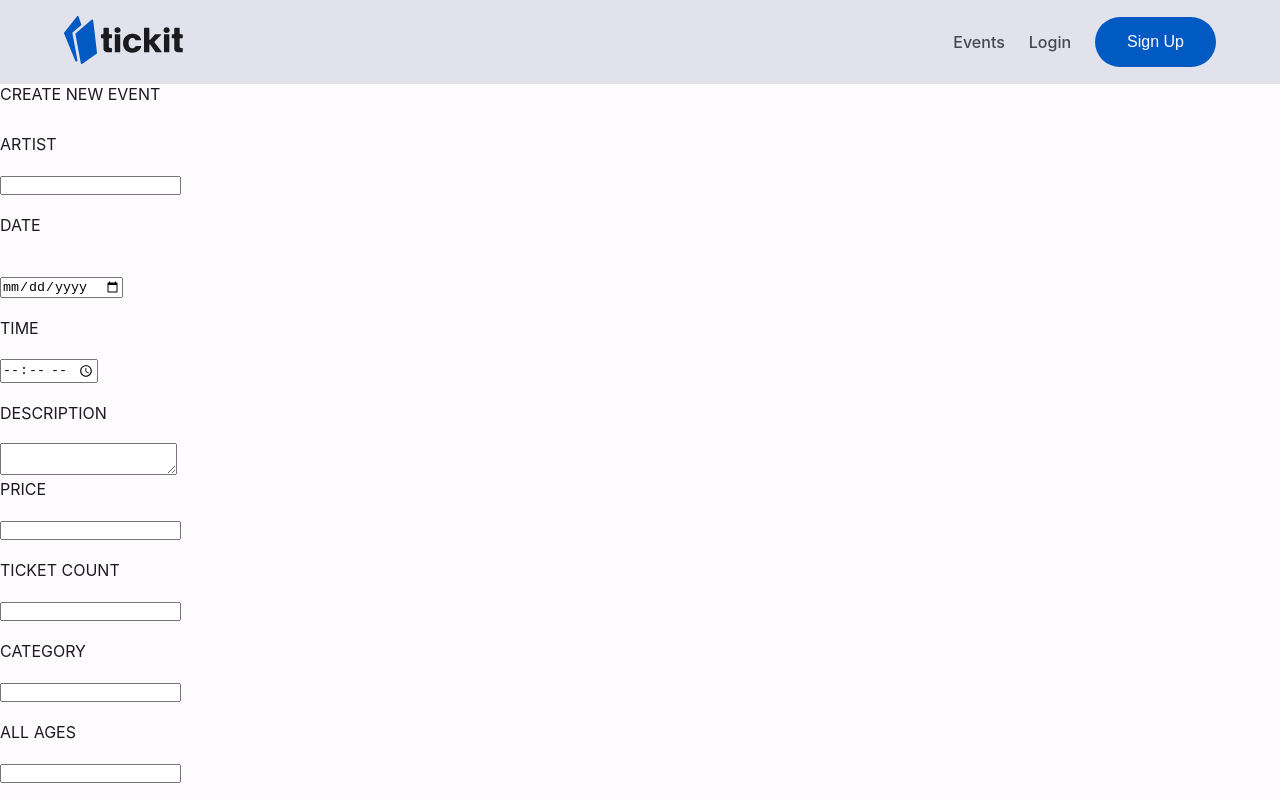
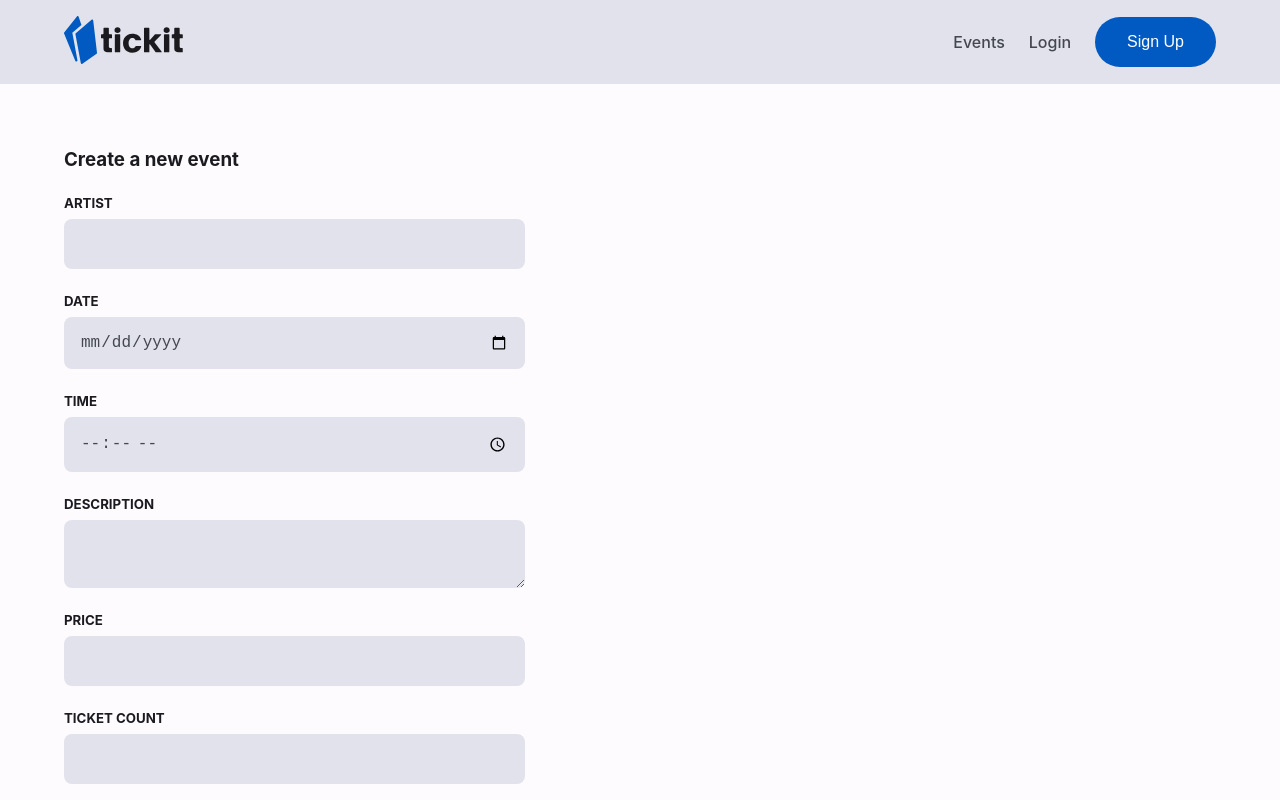
Before and after one commit to benjaminrogerlewin/tickit-front-end, a React (Create React App) app in the folder tickit/: page /create in a window 1280 px wide. Shown: the top 800 px of the page. Built offline with nearby package versions, Linux system fonts and the light colour scheme; no server answers.

Commit message:
Styled Create Events and Admin Events components.

```diff
--- a/tickit/src/App.css
+++ b/tickit/src/App.css
@@ -381,20 +381,25 @@ body {
   padding: 4rem;
 }
 
-#events-container {
+/* #events-container {
   width: 100%;
   display: flex;
-  flex-direction: row;
+  flex-direction: column;
   justify-content: center;
   align-items: center;
+  gap: 1.5rem;
+} */
+
+.event-cards {
+  display: grid;
+  grid-template-columns: repeat(auto-fit, minmax(500px, 2fr));
   gap: 1.5rem;
 }
 
 .event-card {
-  width: 50%;
   display: flex;
-  flex-direction: column;
-  justify-content: center;
+  flex-direction: row;
+  justify-content: space-between;
   align-items: center;
   background-color: var(--md-sys-color-surface-variant);
   color: var(--md-sys-color-on-surface-variant);
@@ -413,6 +418,96 @@ body {
 }
 
 /* Events */
+
+/* Admin Events */
+
+.admin-events-main-container {
+  width: 100%;
+  display: flex;
+  flex-direction: column;
+  justify-content: center;
+  align-items: center;
+  gap: 1.5rem;
+  padding: 4rem;
+}
+
+#admin-events-container {
+  width: 100%;
+  display: flex;
+  flex-direction: column;
+  justify-content: center;
+  align-items: left;
+  gap: 1.5rem;
+  padding: 4rem;
+}
+
+.admin-event-card-content {
+  width: fit-content;
+  display: flex;
+  flex-direction: row;
+  justify-content: space-between;
+  align-items: center;
+  gap: 1rem;
+}
+
+.admin-event-card {
+  width: 100%;
+  display: flex;
+  flex-direction: column;
+  /* justify-content: space-between; */
+  /* align-items:  left; */
+  background-color: var(--md-sys-color-surface-variant);
+  color: var(--md-sys-color-on-surface-variant);
+  border-radius: 1rem;
+  padding: 1.5rem;
+  gap: 1rem;
+}
+
+/* Admin Events */
+
+/* Events Create */
+
+.event-create-container {
+  width: 100%;
+  display: flex;
+  flex-direction: column;
+  justify-content: center;
+  align-items: left;
+  gap: 1.5rem;
+  padding: 4rem;
+}
+
+.event-create-form {
+  width: 40%;
+  display: flex;
+  flex-direction: column;
+  justify-content: left;
+  align-items: left;
+  gap: 1.5rem;
+}
+
+.event-form-input {
+  width: 100%;
+  display: flex;
+  flex-direction: column;
+  justify-content: left;
+  align-items: left;
+  gap: 0.5rem;
+}
+
+.event-form-input input,
+textarea {
+  font-size: 1rem;
+  width: 100%;
+  padding: 1rem;
+  border-radius: 0.5rem;
+  border: none;
+  outline: none;
+  background-color: var(--md-sys-color-surface-variant);
+  color: var(--md-sys-color-on-surface-variant);
+}
+
+/* Events Create */
 
 /* Footer */
 #footer {
--- a/tickit/src/components/AdminEvents.jsx
+++ b/tickit/src/components/AdminEvents.jsx
@@ -4,7 +4,7 @@ import { Link, useParams, useNavigate } from "react-router-dom";
 import { Data } from "../Data";
 
 export default function AdminEvents(props) {
-    const { formData, setFormData } = useContext(Data)
+  const { formData, setFormData } = useContext(Data);
   const [event, setEvent] = useState(null);
 
   let { id } = useParams();
@@ -16,16 +16,16 @@ export default function AdminEvents(props) {
   // };
 
   const showEvent = (e) => {
-        console.log(e)
+    console.log(e);
     //   setFormData({...formData, event_id: e.id, venue_id: e.venue_id})
     const formDataString = JSON.stringify(formData);
 
-      localStorage.setItem('formData', formDataString);
+    localStorage.setItem("formData", formDataString);
     navigate(`${e.id}`);
   };
   const local = () => {
     const formDataString = JSON.stringify(formData);
-      localStorage.setItem('formData', formDataString);
+    localStorage.setItem("formData", formDataString);
   };
 
   useEffect(() => {
@@ -44,14 +44,18 @@ export default function AdminEvents(props) {
   console.log(event);
 
   return (
-    <div id="events-main-container">
+    <div className="admin-events-main-container">
       <Link to="/create">
-        <button className="primary-tonal-button" onClick={() => local()}>Create</button>
+        <button className="primary-tonal-button" onClick={() => local()}>
+          Create
+        </button>
       </Link>
-      <div id="events-container">
+      <div id="admin-events-container">
         <div key={event.id}>
           {event.events.map((e, id) => (
-            <div className="event-card">
+            <div className="admin-event-card">
+              <div className="admin-event-card-content">
+                <div>
                   <h2>{e.artist}</h2>
                   <p>Date:{e.date}</p>
                   <p>Time: {e.time}</p>
@@ -59,7 +63,11 @@ export default function AdminEvents(props) {
                   <p>Price: ${e.price}</p>
                   <p>Ticke Count: {e.ticket_count}</p>
                   <p> Category: {e.category}</p>
+                </div>
                 <img className="event-image" src={e.image} alt="Event" />
+              </div>
+
+              <div>
                 <button className="primary-button" onClick={() => showEvent(e)}>
                   Edit
                 </button>
@@ -70,6 +78,7 @@ export default function AdminEvents(props) {
                   delete
                 </button>
               </div>
+            </div>
           ))}
         </div>
       </div>
--- a/tickit/src/components/EventCreate.jsx
+++ b/tickit/src/components/EventCreate.jsx
@@ -3,8 +3,7 @@ import Client from "../services/api";
 import { Data } from "../Data";
 
 export default function EventCreate(props) {
-
-  const { f, setf } = useContext(Data)
+  const { f, setf } = useContext(Data);
 
   const [createEvent, setCreateEvent] = useState([]);
   const [formData, setFormData] = useState({
@@ -18,13 +17,8 @@ export default function EventCreate(props) {
     all_ages: "",
 
     venue_id: JSON.parse(localStorage.getItem("formData"))?.venue_id || "101",
-    image: ""
+    image: "",
   });
-
-
-
-
-
 
   const handleChange = (e) => {
     setFormData({ ...formData, [e.target.id]: e.target.value });
@@ -33,28 +27,24 @@ export default function EventCreate(props) {
   const handleSubmit = async (e) => {
     const formDataString = JSON.stringify(formData);
 
-    localStorage.setItem('formData', formDataString);
+    localStorage.setItem("formData", formDataString);
 
     e.preventDefault();
-    console.log(formData)
+    console.log(formData);
     const response = await Client.post(`/events`, formData);
     console.log(response.data);
     setCreateEvent(response.data);
   };
 
   return (
-    <div className="pageContainer">
-      <div className="body">
-        <div className="pageTitle">
-          <span>CREATE NEW EVENT</span>
-        </div>
+    <div className="event-create-container">
+      <h3>Create a new event</h3>
 
-        <div className="blogWindow" style={{ paddingTop: "30px" }}>
-          <form onSubmit={handleSubmit}>
-            <label htmlFor="title" className="homeTitle" style={{}}>
-              ARTIST
+      <form className="event-create-form" onSubmit={handleSubmit}>
+        <div className="event-form-input">
+          <label htmlFor="title" style={{}}>
+            <h5>ARTIST</h5>
           </label>
-            <br></br> <br></br>
           <input
             required
             type="text"
@@ -64,15 +54,12 @@ export default function EventCreate(props) {
             onChange={handleChange}
             className="formInput"
           />
-            <br></br>
-            <br></br>
-            <div style={{ justifyContent: "left" }}>
-              <label htmlFor="synopsis" className="homeTitle">
-                DATE
+        </div>
+
+        <div className="event-form-input">
+          <label htmlFor="synopsis">
+            <h5>DATE</h5>
           </label>
-            </div>
-            <br></br>
-            <br></br>
           <input
             required
             id="date"
@@ -82,13 +69,12 @@ export default function EventCreate(props) {
             onChange={handleChange}
             className="formTextArea"
           />
-            <br></br>
-            <br></br>
-            <label htmlFor="time" className="homeTitle">
-              TIME
+        </div>
+
+        <div className="event-form-input">
+          <label htmlFor="time">
+            <h5>TIME</h5>
           </label>
-            <br></br>
-            <br></br>
           <input
             required
             id="time"
@@ -98,13 +84,12 @@ export default function EventCreate(props) {
             onChange={handleChange}
             className="formTextArea"
           />
-            <br></br>
-            <br></br>
-            <label htmlFor="description" className="homeTitle">
-              DESCRIPTION
+        </div>
+
+        <div className="event-form-input">
+          <label htmlFor="description">
+            <h5>DESCRIPTION</h5>
           </label>
-            <br></br>
-            <br></br>
           <textarea
             required
             id="description"
@@ -113,11 +98,12 @@ export default function EventCreate(props) {
             onChange={handleChange}
             className="formTextArea"
           />
-            <br></br>
-            <label htmlFor="price" className="homeTitle" style={{}}>
-              PRICE
+        </div>
+
+        <div className="event-form-input">
+          <label htmlFor="price" style={{}}>
+            <h5>PRICE</h5>
           </label>
-            <br></br> <br></br>
           <input
             required
             type="text"
@@ -127,12 +113,12 @@ export default function EventCreate(props) {
             onChange={handleChange}
             className="formInput"
           />
-            <br></br>
-            <br></br>
-            <label htmlFor="ticket_count" className="homeTitle" style={{}}>
-              TICKET COUNT
+        </div>
+
+        <div className="event-form-input">
+          <label htmlFor="ticket_count" style={{}}>
+            <h5>TICKET COUNT</h5>
           </label>
-            <br></br> <br></br>
           <input
             required
             type="text"
@@ -142,12 +128,12 @@ export default function EventCreate(props) {
             onChange={handleChange}
             className="formInput"
           />
-            <br></br>
-            <br></br>
-            <label htmlFor="category" className="homeTitle" style={{}}>
-              CATEGORY
+        </div>
+
+        <div className="event-form-input">
+          <label htmlFor="category" style={{}}>
+            <h5>CATEGORY</h5>
           </label>
-            <br></br> <br></br>
           <input
             required
             type="text"
@@ -157,12 +143,12 @@ export default function EventCreate(props) {
             onChange={handleChange}
             className="formInput"
           />
-            <br></br>
-            <br></br>
-            <label htmlFor="all_ages" className="homeTitle" style={{}}>
-              ALL AGES
+        </div>
+
+        <div className="event-form-input">
+          <label htmlFor="all_ages" style={{}}>
+            <h5>ALL AGES</h5>
           </label>
-            <br></br> <br></br>
           <input
             required
             type="text"
@@ -172,13 +158,13 @@ export default function EventCreate(props) {
             onChange={handleChange}
             className="formInput"
           />
-            <br></br>
-            <br></br>
-            <label htmlFor="image" className="homeTitle">
-              IMAGE
+        </div>
+
+        <div className="event-form-input">
+          <label htmlFor="image">
+            <h5>IMAGE</h5>
           </label>
-            <br></br>
-            <br></br>
+
           <textarea
             required
             id="image"
@@ -187,9 +173,9 @@ export default function EventCreate(props) {
             onChange={handleChange}
             className="formTextArea"
           />
-            <br></br>
-            <br></br>
-            <button className="btnLarge" id="btn-create" type="submit">
+        </div>
+
+        <button className="primary-button" id="btn-create" type="submit">
           PUBLISH
         </button>
       </form>
@@ -206,7 +192,5 @@ export default function EventCreate(props) {
         </div>
       )}
     </div>
-      </div>
-    </div>
   );
 }
--- a/tickit/src/components/Events.jsx
+++ b/tickit/src/components/Events.jsx
@@ -1,16 +1,18 @@
 export default function Events(props) {
   return (
     <div id="events-main-container">
-      {props.eventContent.map((ven) => (
-        <div className="event-cards">
+      <div className="event-cards">
+        {props.eventContent.map((ven) => (
           <div className="event-card">
-            <h2>{ven.artist}</h2>
-            <p>{ven.date}</p>
-            <p>{ven.time}</p>
+            <div className="event-content">
+              <h2>{ven.artist}</h2>
+              <p>{ven.date}</p>
+              <p>{ven.time}</p>
+            </div>
             <img className="event-image" src={ven.image} alt="Concert" />
           </div>
-        </div>
-      ))}
+        ))}
+      </div>
     </div>
   );
 }
```
Lines whose indentation alone changed are shown as unchanged.
